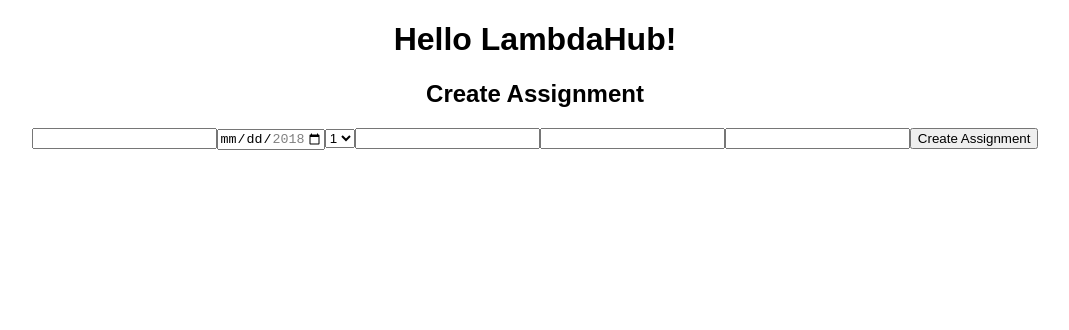
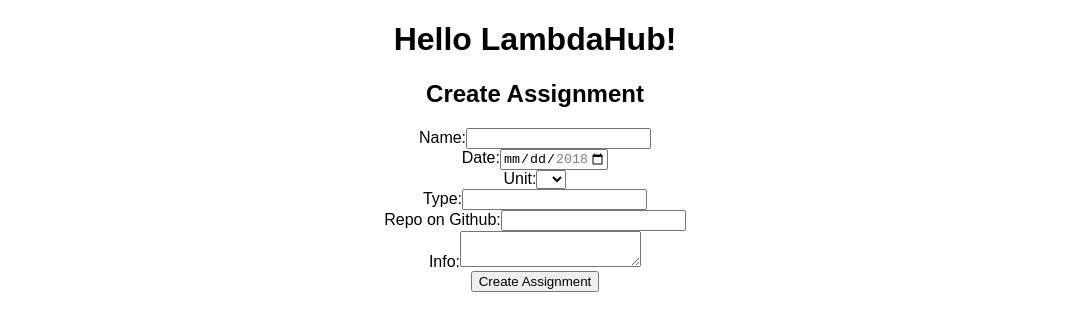
Before and after one commit to christhecoolcoder/Lambda-Hub, a React (Create React App) app in the folder client/: page / in a window 1280 px wide. Both pictures are taken after a click on the button "Create an assignment". Shown: the top 330 px of the page, without its empty margins (105-1174 px from the left). Built offline with nearby package versions, Linux system fonts and the light colour scheme; no server answers.

Commit message:
added null value in createAssignment form, added labels to inputs, changed content input to textarea

```diff
--- a/client/src/CreateAssignment.jsx
+++ b/client/src/CreateAssignment.jsx
@@ -7,7 +7,7 @@
     this.state = {
       name: null,
       date: null,
-      unit: 1,
+      unit: null,
       type: null,
       github_link: null,
       content: null,
@@ -36,40 +36,52 @@
       <div>
         <h2>Create Assignment</h2>
         <form onSubmit={this.handleSubmit} >
+        <label for="name">Name:</label>
           <input
             type="text"
             name="name"
             value={this.state.name}
             onChange={this.handleChange} />
+            <br />
+            <label for="date">Date:</label>
           <input
             type="date"
             name="date"
             min="2018-06-18" max="2018-09-11"
             value={this.state.date}
             onChange={this.handleChange} />
+            <br />
+            <label for="unit">Unit:</label>
           <select name="unit" value={this.state.unit}
                   onChange={this.handleChange}>
+            <option value="null" />
             <option value="1">1</option>
             <option value="2">2</option>
             <option value="3">3</option>
             <option value="4">4</option>
           </select>
+          <br />
+          <label for="type">Type:</label>
           <input
             type="text"
             name="type"
             value={this.state.type}
             onChange={this.handleChange} />
+            <br />
+            <label for="github_link">Repo on Github:</label>
           <input
             type="text"
             name="github_link"
             value={this.state.github_link}
             onChange={this.handleChange} />
-          <input
+            <br />
+            <label for="content">Info:</label>
+          <textarea
             type="text"
             name="content"
             value={this.state.content}
             onChange={this.handleChange} />
-
+          <br />
 
           <input type="submit" value="Create Assignment" />
         </form>
--- a/client/src/EditAssignment.jsx
+++ b/client/src/EditAssignment.jsx
@@ -44,20 +44,25 @@
   render() {
 
     return (
-        <div>
-        <h2>Edit Assignment</h2>
+      <div>
+        <h2>Create Assignment</h2>
         <form onSubmit={this.handleSubmit} >
+        <label for="name">Name:</label>
           <input
             type="text"
             name="name"
             value={this.state.name}
             onChange={this.handleChange} />
+            <br />
+            <label for="date">Date:</label>
           <input
             type="date"
             name="date"
             min="2018-06-18" max="2018-09-11"
             value={this.state.date}
             onChange={this.handleChange} />
+            <br />
+            <label for="unit">Unit:</label>
           <select name="unit" value={this.state.unit}
                   onChange={this.handleChange}>
             <option value="1">1</option>
@@ -65,25 +70,28 @@
             <option value="3">3</option>
             <option value="4">4</option>
           </select>
+          <br />
+          <label for="type">Type:</label>
           <input
             type="text"
             name="type"
             value={this.state.type}
             onChange={this.handleChange} />
+            <br />
+            <label for="github_link">Repo on Github:</label>
           <input
             type="text"
             name="github_link"
             value={this.state.github_link}
             onChange={this.handleChange} />
-          <input
+            <br />
+            <label for="content">Info:</label>
+          <textarea
             type="text"
             name="content"
             value={this.state.content}
             onChange={this.handleChange} />
-          <input
-            type="hidden"
-            name="id"
-            value={this.state.id}></input>
+          <br />
 
           <input type="submit" value="Update Assignment" />
         </form>
```
